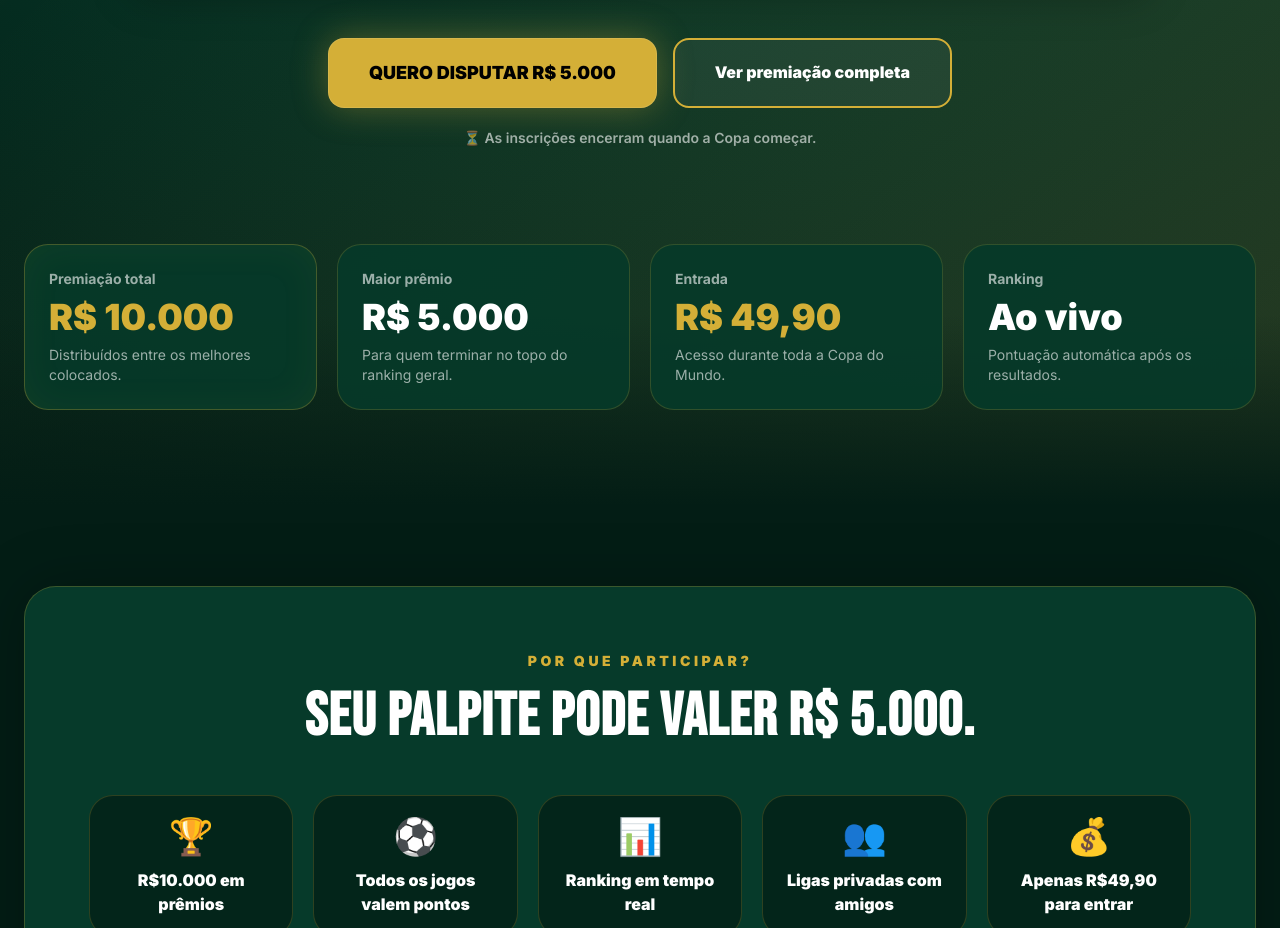
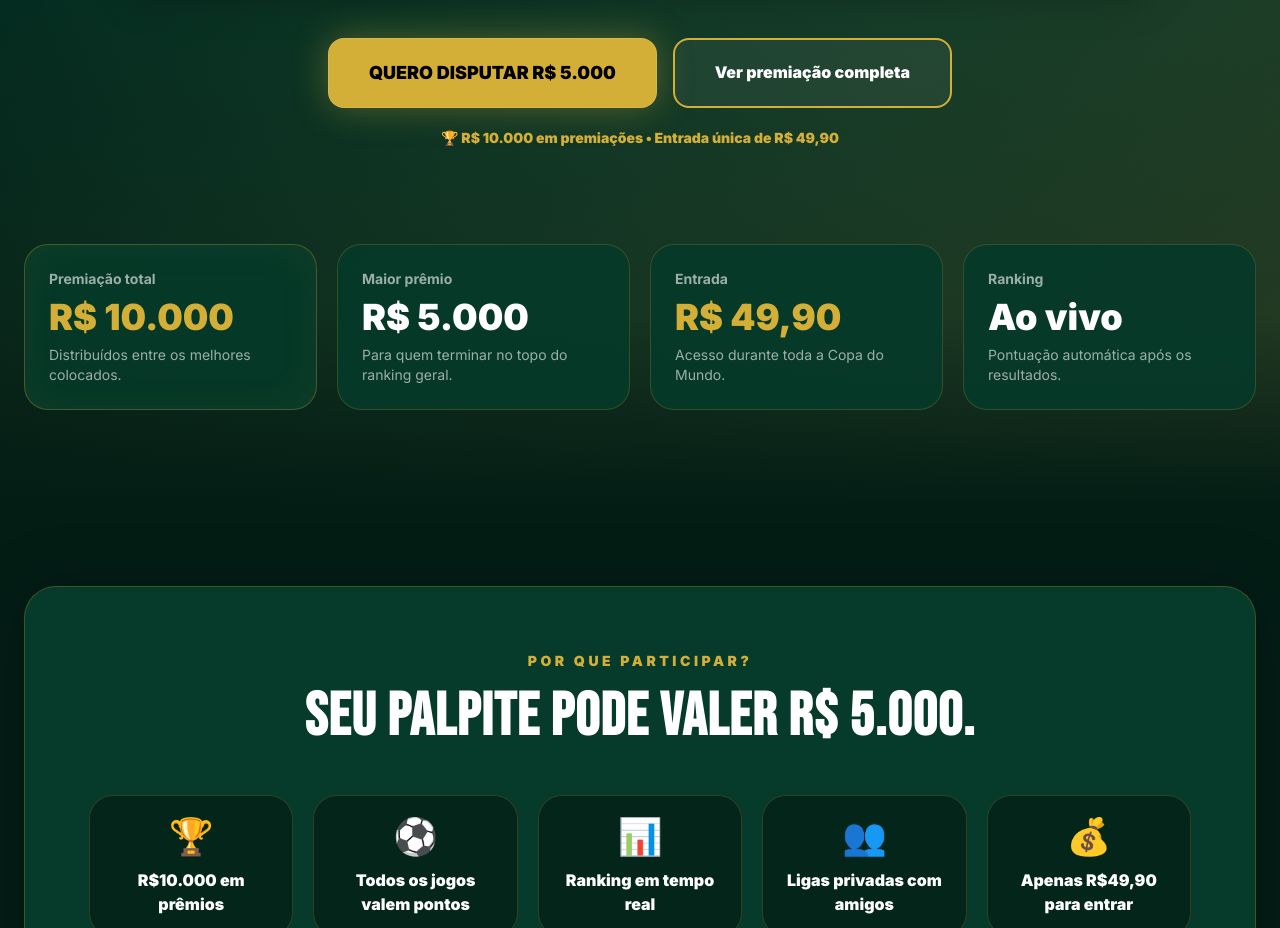
Before and after one commit to Passaportedasorte/clube-das-copas, a Next.js app: page / in a window 1280 px wide. Shown: the part 1011-1939 px from the top of the page. Built offline with nearby package versions, Linux system fonts and the light colour scheme; no server answers.

Commit message:
Melhora conversao da home e remove urgencia incorreta

```diff
--- a/app/page.tsx
+++ b/app/page.tsx
@@ -95,9 +95,9 @@ export default function Home() {
               </a>
             </div>
 
-            <p className="mt-5 text-sm text-white/60 font-semibold">
-              ⏳ As inscrições encerram quando a Copa começar.
-            </p>
+           <p className="mt-5 text-sm text-[#D4AF37] font-black">
+  🏆 R$ 10.000 em premiações • Entrada única de R$ 49,90
+</p>
           </div>
 
           <div className="grid md:grid-cols-4 gap-5 mt-16 md:mt-24">
```
